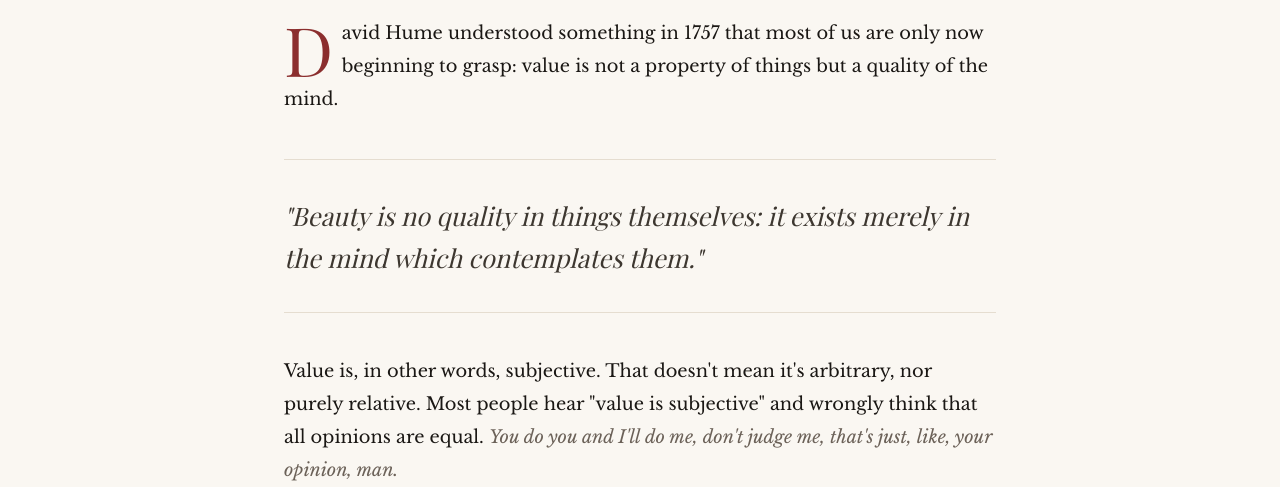
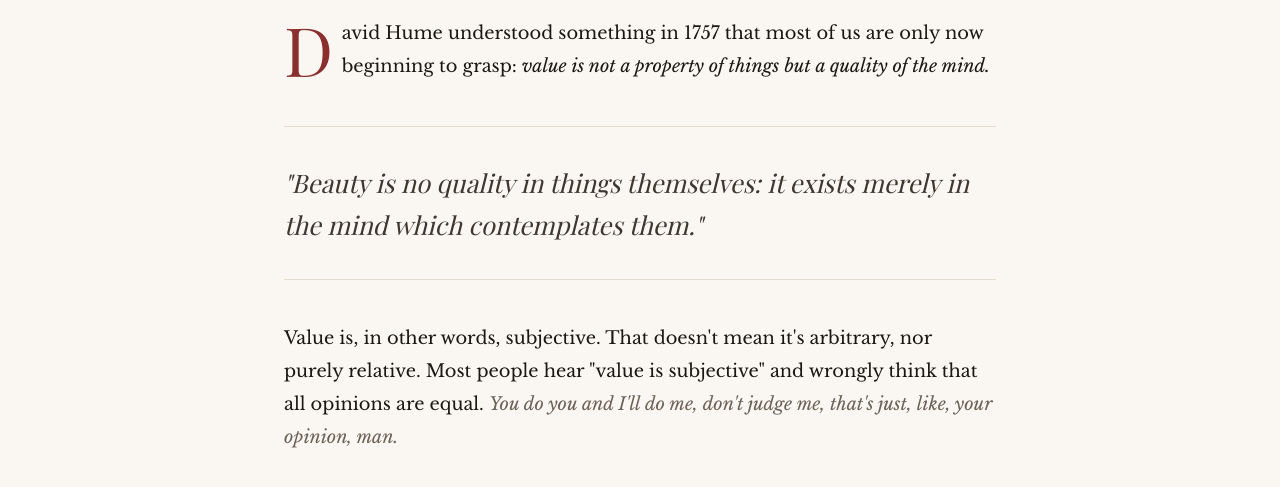
Before and after one commit to nraford7/the-last-scarcities, a plain HTML site: page index.html in a window 1280 px wide. Shown: the part 613-1100 px from the top of the page. Drawn offline with nearby package versions, Linux system fonts and the light colour scheme; a web font is replaced by a local one.

Commit message:
Italicize 'value is not a property of things' in opening line
Co-Authored-By: Claude Opus 4.6 <noreply@anthropic.com>

```diff
--- a/index.html
+++ b/index.html
@@ -455,7 +455,7 @@
             <span class="section__number">I</span>
             <h2 class="section__heading">The Mind That Contemplates</h2>
 
-            <p class="lead">David Hume understood something in 1757 that most of us are only now beginning to grasp: value is not a property of things but a quality of the mind.</p>
+            <p class="lead">David Hume understood something in 1757 that most of us are only now beginning to grasp: <em>value is not a property of things but a quality of the mind.</em></p>
 
             <div class="inscription">
                 <p class="inscription__text">"Beauty is no quality in things themselves: it exists merely in the mind which contemplates them."</p>
```
